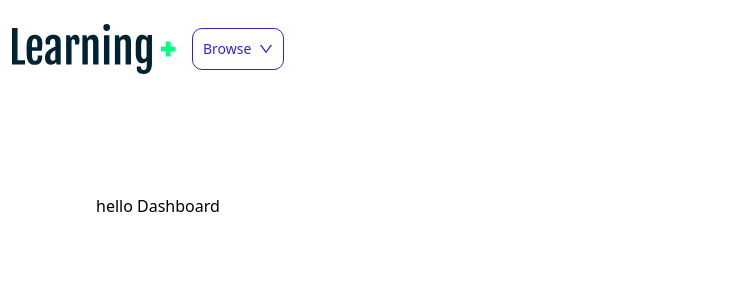
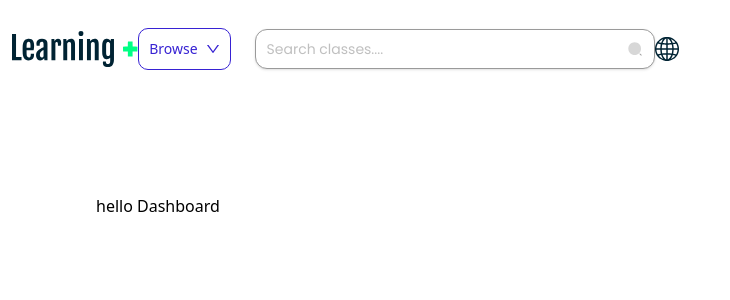
Before and after one commit to Vivek-C365/LMS, a React (Vite) app: page /dashboard in a window 1280 px wide. Shown: the top 300 px of the page, without its empty margins (0-730 px from the left). Built offline with nearby package versions, Linux system fonts and the light colour scheme.

Commit message:
Enhance index.html with font preconnect links and add Earth.svg icon. Update SearchBar component for improved styling and placeholder handling. Refactor Navbar to include SearchBar and Earth icon, and adjust CSS for better UI consistency.

```diff
--- a/index.html
+++ b/index.html
@@ -1,14 +1,22 @@
 <!doctype html>
 <html lang="en">
+
 <head>
   <meta charset="UTF-8" />
   <link rel="icon" type="image/svg+xml" href="/vite.svg" />
   <meta name="viewport" content="width=device-width, initial-scale=1.0" />
   <title>Vite + React</title>
   <link rel="stylesheet" href="src/styles/App.css">
+  <link rel="preconnect" href="https://fonts.googleapis.com">
+  <link rel="preconnect" href="https://fonts.gstatic.com" crossorigin>
+  <link
+    href="https://fonts.googleapis.com/css2?family=Poppins:ital,wght@0,100;0,200;0,300;0,400;0,500;0,600;0,700;0,800;0,900;1,100;1,200;1,300;1,400;1,500;1,600;1,700;1,800;1,900&display=swap"
+    rel="stylesheet">
 </head>
+
 <body>
   <div id="root"></div>
   <script type="module" src="/src/main.jsx"></script>
 </body>
+
 </html>
--- a/src/assets/images/svg/index.jsx
+++ b/src/assets/images/svg/index.jsx
@@ -10,11 +10,11 @@ export const SearchIcon = () => {
       <path
         opacity="0.4"
         d="M7.66683 14C11.1646 14 14.0002 11.1644 14.0002 7.66665C14.0002 4.16884 11.1646 1.33331 7.66683 1.33331C4.16903 1.33331 1.3335 4.16884 1.3335 7.66665C1.3335 11.1644 4.16903 14 7.66683 14Z"
-        fill="#838383"
+        fill="#9A9A9A"
       />
       <path
         d="M14.1992 14.6667C14.0792 14.6667 13.9592 14.62 13.8726 14.5334L12.6326 13.2934C12.4526 13.1134 12.4526 12.82 12.6326 12.6334C12.8126 12.4534 13.1059 12.4534 13.2926 12.6334L14.5326 13.8734C14.7126 14.0534 14.7126 14.3467 14.5326 14.5334C14.4392 14.62 14.3192 14.6667 14.1992 14.6667Z"
-        fill="#838383"
+        fill="#9A9A9A"
       />
     </svg>
   );
--- a/src/components/common/SearchBar.jsx
+++ b/src/components/common/SearchBar.jsx
@@ -2,11 +2,11 @@ import React from "react";
 import { Input } from "antd";
 import { SearchIcon } from "../../assets/images/svg/index";
 
-const SearchBar = ({ placeholder = "Search products..." }) => {
+const SearchBar = ({ placeholder }) => {
   return (
-    <div className="relative flex-grow md:flex-grow-0 md:w-64">
+    <div className="relative flex-grow md:flex-grow-0 md:w-64 max-w-[432px] !w-full">
       <Input
-        className="!bg-white !border !border-gray-200 !h-[32px] !text-gray-800 placeholder:!text-gray-400 hover:!border-gray-300 focus:!border-blue-500 !rounded-full custom-text-style-search shadow-sm"
+        className="!bg-white !border !border-[var(--color-primary-border)] !h-[40px] !text-gray-800 placeholder:!text-gray-400 hover:!border-gray-300 focus:!border-[var(--color-primary-border)]  !rounded-[12px] custom-text-style-search shadow-sm"
         type="search"
         placeholder={placeholder}
         allowClear
--- a/src/components/navbar/Navbar.jsx
+++ b/src/components/navbar/Navbar.jsx
@@ -1,51 +1,77 @@
-import learning from '../../assets/images/svg/Learning.svg'
-import plus from '../../assets/images/svg/Vector.svg'
-import DropDown from '../common/DropDown'
+import learning from "../../assets/images/svg/Learning.svg";
+import Earth from "../../assets/icons/svg/Earth.svg";
+import plus from "../../assets/images/svg/Vector.svg";
+import DropDown from "../common/DropDown";
+import SearchBar from "../common/SearchBar";
 
 export default function Navbar() {
-
   const items = [
     {
-    key: '1',
+      key: "1",
       label: (
-      <a target="_blank" rel="noopener noreferrer" href="https://www.antgroup.com">
+        <a
+          target="_blank"
+          rel="noopener noreferrer"
+          href="https://www.antgroup.com"
+        >
           1st menu item
         </a>
       ),
     },
     {
-    key: '2',
+      key: "2",
       label: (
-      <a target="_blank" rel="noopener noreferrer" href="https://www.aliyun.com">
+        <a
+          target="_blank"
+          rel="noopener noreferrer"
+          href="https://www.aliyun.com"
+        >
           2nd menu item (disabled)
         </a>
       ),
       disabled: true,
     },
     {
-    key: '3',
+      key: "3",
       label: (
-      <a target="_blank" rel="noopener noreferrer" href="https://www.luohanacademy.com">
+        <a
+          target="_blank"
+          rel="noopener noreferrer"
+          href="https://www.luohanacademy.com"
+        >
           3rd menu item (disabled)
         </a>
       ),
       disabled: true,
     },
     {
-    key: '4',
+      key: "4",
       danger: true,
-    label: 'a danger item',
+      label: "a danger item",
     },
   ];
   return (
-    <div className="p-3 max-w-[1440px]">
-      <div className='flex'>
-        <div className='flex gap-2 items-center'>
+    <div className="p-3">
+      <div className="flex items-center">
+        <div className="flex gap-2 items-center">
+          <div className="flex gap-2 items-center">
             <img src={learning} alt="title" />
             <img src={plus} alt="plus" />
           </div>
-          <DropDown className={"border-1 rounded-[10px] font-normal p-2.5 text-[var(--color-secondary-text-v2)] text-sm m-4"} items={items} triggerContent='Browse'/>
+          <DropDown
+            className={
+              "border-1 rounded-[10px] font-normal p-2.5 text-[var(--color-secondary-text-v2)] text-sm m-4"
+            }
+            items={items}
+            triggerContent="Browse"
+          />
+          <SearchBar placeholder="Search classes...." />
+        </div>
+
+        <div className="flex gap-2 items-center">
+          <img src={Earth} alt="title" />
         </div>
       </div>
-  )
+    </div>
+  );
 }
--- a/src/styles/App.css
+++ b/src/styles/App.css
@@ -1,9 +1,27 @@
 @import "tailwindcss";
+
 :root {
   --color-primary: #00ff84;
   --color-primary-text: #002333;
   --color-secondary-text-v1: #7b7b7b;
   --color-secondary-text-v2: #3722d3;
   --color-primary-border: #9a9a9a;
-  --color-secondary-border: #9a9a9a;
 }
+
+.custom-text-style-search .ant-input {
+  font-family: "Poppins" !important ;
+  font-weight: 400 !important;
+  font-size: 14px !important;
+  letter-spacing: 2% !important;
+
+}
+
+.custom-text-style-search::placeholder {
+  font-family: "Poppins";
+  font-weight: 400 !important;
+  font-size: 14px !important;
+  line-height: 130% !important;
+  letter-spacing: 2% !important;
+  opacity: 1 !important;
+  color: var(--color-secondary-text-v1);
+}
```
Also changed, not shown: src/routes/AppRoutes.jsx (+7 -7 lines), src/assets/icons/svg/Earth.svg (added). Lines whose indentation alone changed are shown as unchanged.
